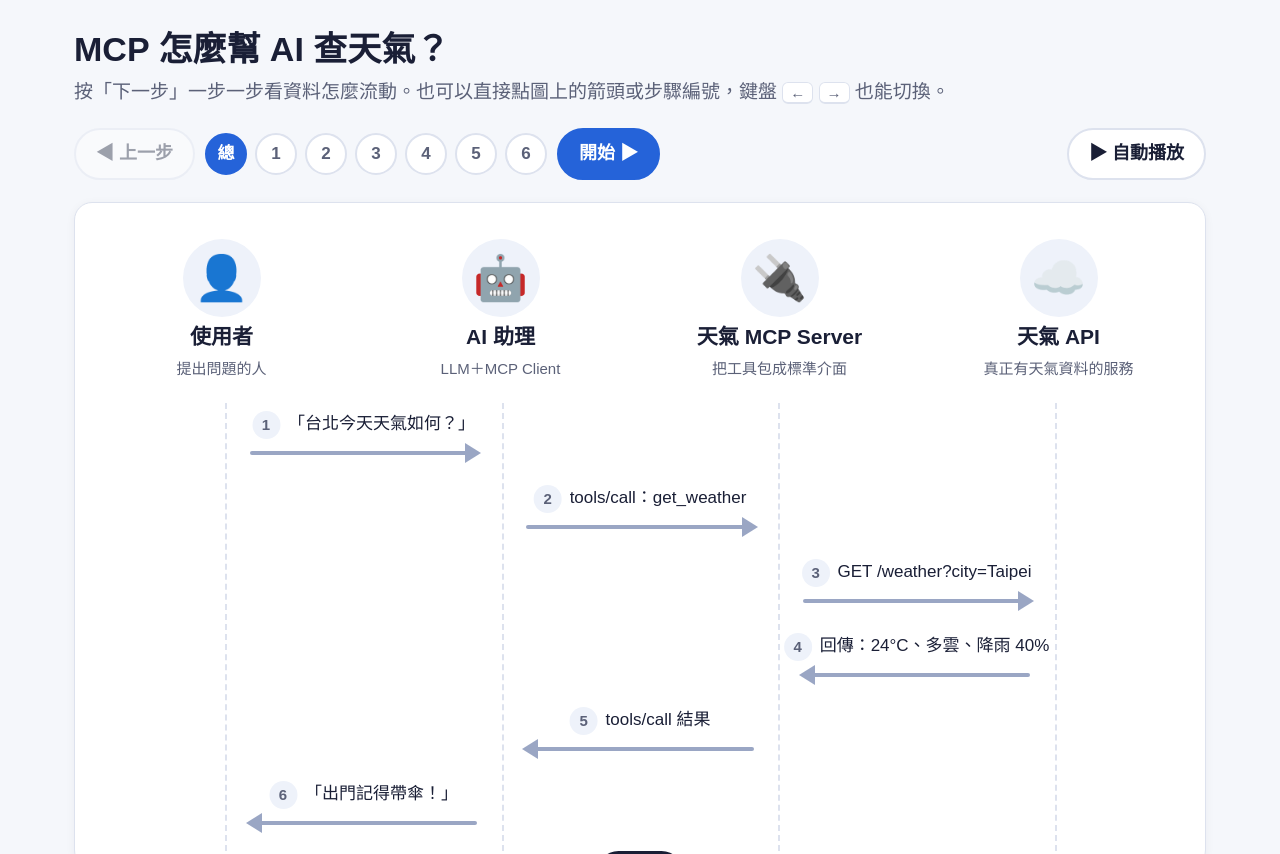
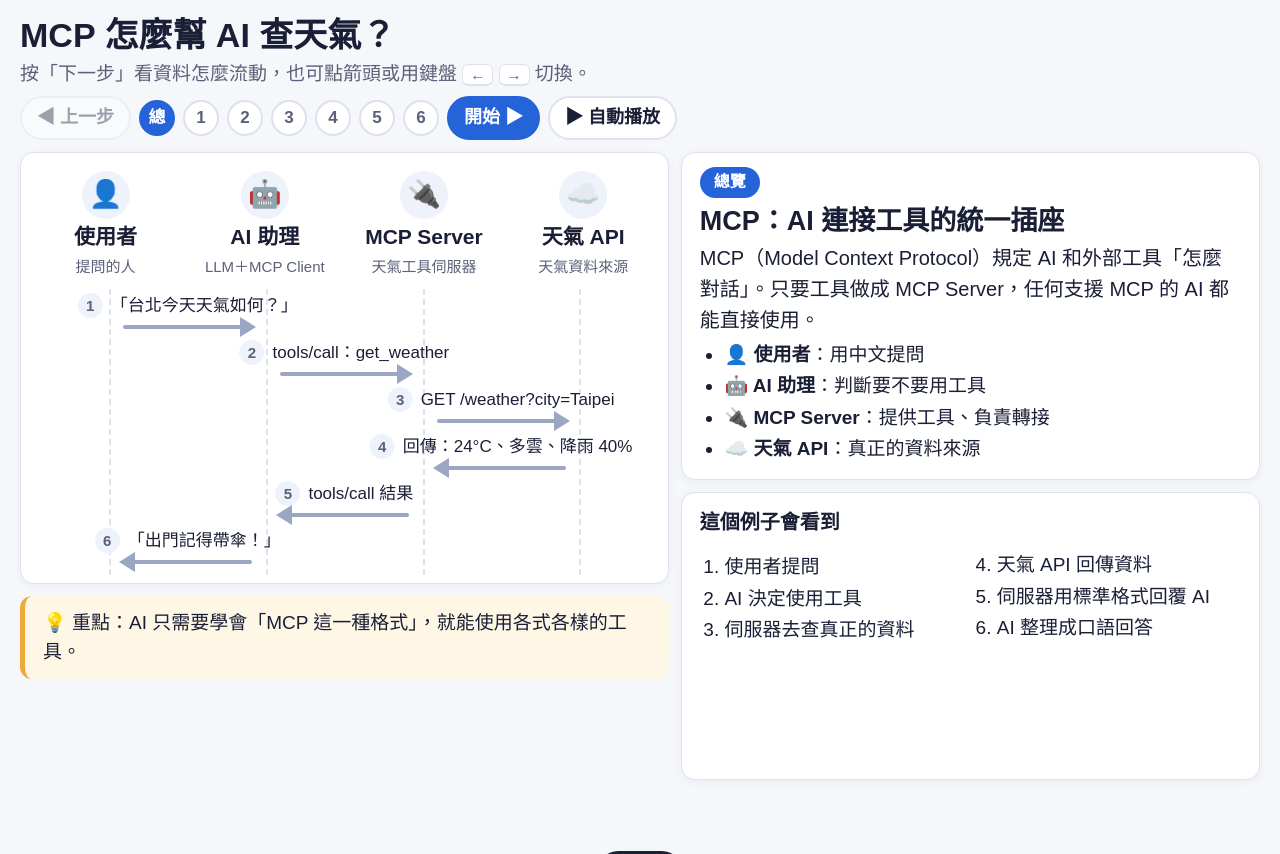
Before and after one commit to WikiLee831/mcp-weather-demo, a plain HTML site: page index.html in a window 1280 px wide. Shown: the top 854 px of the page. After the commit the page ends 800 px from the top, so only its background shows below. Drawn offline with Linux system fonts and the light colour scheme.

Commit message:
Compact layout so the whole demo fits on one screen
Co-Authored-By: Claude Opus 5.5 <noreply@anthropic.com>

```diff
--- a/index.html
+++ b/index.html
@@ -141,6 +141,52 @@
   .toast { position: fixed; left: 50%; bottom: 24px; transform: translate(-50%, 120px); background: var(--ink); color: #fff; padding: 10px 20px; border-radius: 999px; font-size: 16px; transition: transform .25s; pointer-events: none; }
   .toast.show { transform: translate(-50%, 0); }
 
+  /* ===== 精簡版面：字級不變，縮小留白與圖形，一個畫面看完 ===== */
+  .wrap { max-width: 1480px; padding: 14px 20px 20px; gap: 12px; }
+  .top { display: flex; flex-wrap: wrap; align-items: center; justify-content: space-between; gap: 8px 20px; }
+  .sub { margin-top: 2px; }
+  .btn { padding: 6px 15px; }
+  .dot { width: 36px; height: 36px; }
+  .controls { gap: 8px; }
+  .main { display: grid; grid-template-columns: minmax(0, 1.12fr) minmax(0, 1fr); gap: 12px; align-items: start; }
+  .stage { padding: 12px 10px 8px; border-radius: 14px; }
+  .actor { padding: 4px 4px 6px; gap: 2px; }
+  .actor .ico { width: 58px; height: 58px; font-size: 32px; }
+  .actor.on .ico { box-shadow: 0 0 0 3px var(--c), 0 0 12px var(--c); }
+  .lanes { margin-top: 2px; }
+  .msg { height: 47px; }
+  .msg .label { top: 0; }
+  .msg .label .n { width: 25px; height: 25px; }
+  .msg .arrow { top: 32px; }
+  .detail { grid-template-columns: 1fr; gap: 12px; }
+  .panel { padding: 14px 18px; border-radius: 14px; }
+  .panel h2 { margin: 6px 0 4px; }
+  .route { margin-bottom: 6px; }
+  .analogy { margin-top: 10px; padding: 8px 14px; }
+  .panel-head { margin-bottom: 8px; }
+  pre.code { padding: 10px 14px; line-height: 1.45; }
+  .intro { margin: 0 0 4px; }
+  .intro-list { margin-top: 4px; }
+  .intro-list li { margin: 2px 0; }
+  pre.code { line-height: 1.38; }
+  .left { display: flex; flex-direction: column; gap: 12px; min-width: 0; }
+  .left .analogy { margin: 0; font-size: 19px; padding: 12px 18px; border-radius: 12px; }
+  .actor .ico { width: 48px; height: 48px; font-size: 27px; }
+  .actor .name, .actor .role { white-space: nowrap; }
+  .intro-list.two-col { columns: 2; column-gap: 28px; }
+  @media (min-width: 1101px) and (min-height: 600px) {
+    /* 寬螢幕：整頁鎖在一個畫面內，右側程式碼框填滿剩餘高度 */
+    .wrap { height: 100vh; }
+    .main { flex: 1; min-height: 0; }
+    .detail { height: 100%; min-height: 0; display: flex; flex-direction: column; }
+    #explainPanel { flex: none; }
+    #codePanel { flex: 1; min-height: 0; display: flex; flex-direction: column; }
+    #codePanel pre.code { flex: 1; min-height: 0; overflow: auto; }
+  }
+  @media (max-width: 1100px) {
+    .main { grid-template-columns: 1fr; }
+  }
+
   @media (max-width: 820px) {
     html, body { font-size: 16px; }
     .wrap { padding: 20px 16px 40px; }
@@ -163,37 +209,42 @@
 </head>
 <body>
 <div class="wrap">
+  <div class="top">
     <header>
       <h1>MCP 怎麼幫 AI 查天氣？</h1>
-    <p class="sub">按「下一步」一步一步看資料怎麼流動。也可以直接點圖上的箭頭或步驟編號，鍵盤 <kbd>←</kbd> <kbd>→</kbd> 也能切換。</p>
+      <p class="sub">按「下一步」看資料怎麼流動，也可點箭頭或用鍵盤 <kbd>←</kbd> <kbd>→</kbd> 切換。</p>
     </header>
-
     <div class="controls">
       <button class="btn" id="prev">◀ 上一步</button>
       <div class="dots" id="dots"></div>
       <button class="btn primary" id="next">下一步 ▶</button>
-    <span class="spacer"></span>
       <button class="btn" id="play">▶ 自動播放</button>
     </div>
+  </div>
 
+  <div class="main">
+    <div class="left">
       <section class="stage" aria-label="MCP 流程圖">
         <div class="actors" id="actors"></div>
         <div class="lanes" id="lanes"></div>
       </section>
+      <div class="analogy" id="analogy"></div>
+    </div>
 
     <section class="detail">
       <div class="panel" id="explainPanel"></div>
       <div class="panel" id="codePanel"></div>
     </section>
   </div>
+</div>
 <div class="toast" id="toast">已複製</div>
 
 <script>
 const ACTORS = [
-  { id: "user",   ico: "👤", name: "使用者",          role: "提出問題的人",             c: "var(--user)" },
+  { id: "user",   ico: "👤", name: "使用者",          role: "提問的人",       c: "var(--user)" },
   { id: "client", ico: "🤖", name: "AI 助理",         role: "LLM＋MCP Client",          c: "var(--client)" },
-  { id: "server", ico: "🔌", name: "天氣 MCP Server", role: "把工具包成標準介面",       c: "var(--server)" },
-  { id: "api",    ico: "☁️", name: "天氣 API",        role: "真正有天氣資料的服務",     c: "var(--api)" },
+  { id: "server", ico: "🔌", name: "MCP Server",      role: "天氣工具伺服器", c: "var(--server)" },
+  { id: "api",    ico: "☁️", name: "天氣 API",        role: "天氣資料來源",   c: "var(--api)" },
 ];
 const IDX = Object.fromEntries(ACTORS.map((a, i) => [a.id, i]));
 
@@ -266,8 +317,18 @@ $("dots").innerHTML = `<button class="dot" data-step="0" title="總覽" aria-lab
 
 // ---------- helpers ----------
 const esc = t => t.replace(/&/g, "&amp;").replace(/</g, "&lt;").replace(/>/g, "&gt;");
+// 精簡縮排：只有一個物件的陣列寫成 [{ ... }]，少佔幾行
+function fmt(v, ind) {
+  const nx = ind + "  ";
+  if (Array.isArray(v)) {
+    if (v.length === 1 && v[0] && typeof v[0] === "object") return "[" + fmt(v[0], ind) + "]";
+    return "[\n" + v.map(x => nx + fmt(x, nx)).join(",\n") + "\n" + ind + "]";
+  }
+  if (v && typeof v === "object") return "{\n" + Object.entries(v).map(([k, x]) => nx + JSON.stringify(k) + ": " + fmt(x, nx)).join(",\n") + "\n" + ind + "}";
+  return JSON.stringify(v);
+}
 function pretty(raw) {
-  try { return JSON.stringify(JSON.parse(raw), null, 2); } catch (e) { return raw; }
+  try { return fmt(JSON.parse(raw), ""); } catch (e) { return raw; }
 }
 function colorize(text, hl = []) {
   let h = esc(text);
@@ -322,10 +383,10 @@ function render() {
         <li><b>🔌 MCP Server</b>：提供工具、負責轉接</li>
         <li><b>☁️ 天氣 API</b>：真正的資料來源</li>
       </ul>`;
+    $("analogy").innerHTML = "💡 重點：AI 只需要學會「MCP 這一種格式」，就能使用各式各樣的工具。";
     $("codePanel").innerHTML = `
       <div class="panel-head"><h3>這個例子會看到</h3></div>
-      <ol class="intro-list">${STEPS.map(x => `<li>${x.title}</li>`).join("")}</ol>
-      <p class="analogy">重點：AI 只需要學會「MCP 這一種格式」，就能使用各式各樣的工具。</p>`;
+      <ol class="intro-list two-col">${STEPS.map(x => `<li>${x.title}</li>`).join("")}</ol>`;
     return;
   }
   const A = ACTORS[IDX[s.from]], B = ACTORS[IDX[s.to]];
@@ -334,8 +395,8 @@ function render() {
     <span class="step-tag">步驟 ${cur} / ${STEPS.length}</span>
     <h2>${s.title}</h2>
     <div class="route"><b>${A.ico} ${A.name}</b>　➜　<b>${B.ico} ${B.name}</b></div>
-    <p class="explain">${s.explain}</p>
-    <div class="analogy">💡 ${s.analogy}</div>`;
+    <p class="explain">${s.explain}</p>`;
+  $("analogy").innerHTML = "💡 " + s.analogy;
   $("codePanel").innerHTML = `
     <div class="panel-head"><h3>實際傳送的內容 <span class="fmt">${s.fmt}</span></h3><button class="copy" id="copy">複製</button></div>
     <pre class="code">${colorize(pretty(s.code), s.hl)}</pre>`;
```
Lines whose indentation alone changed are shown as unchanged.
